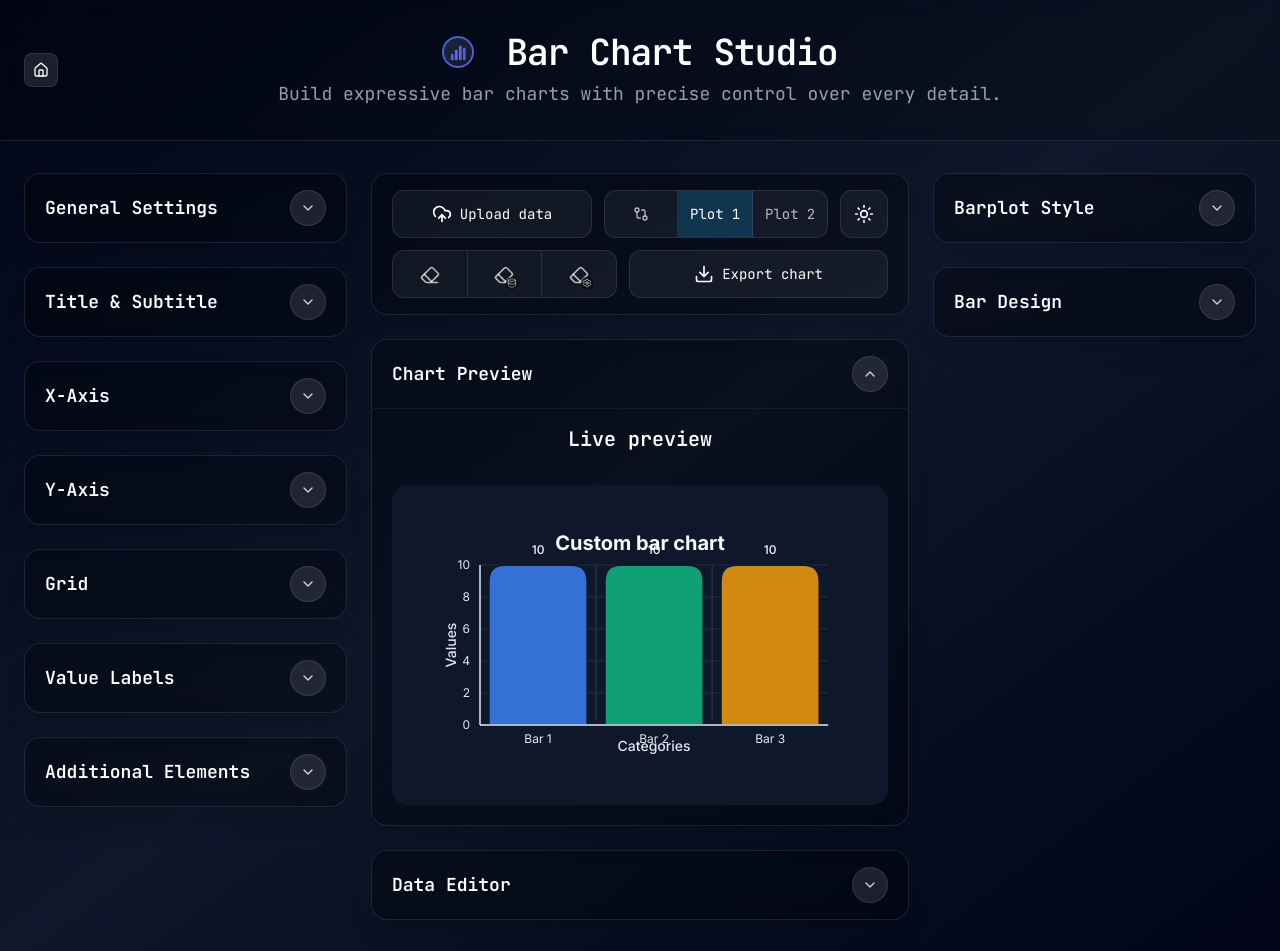
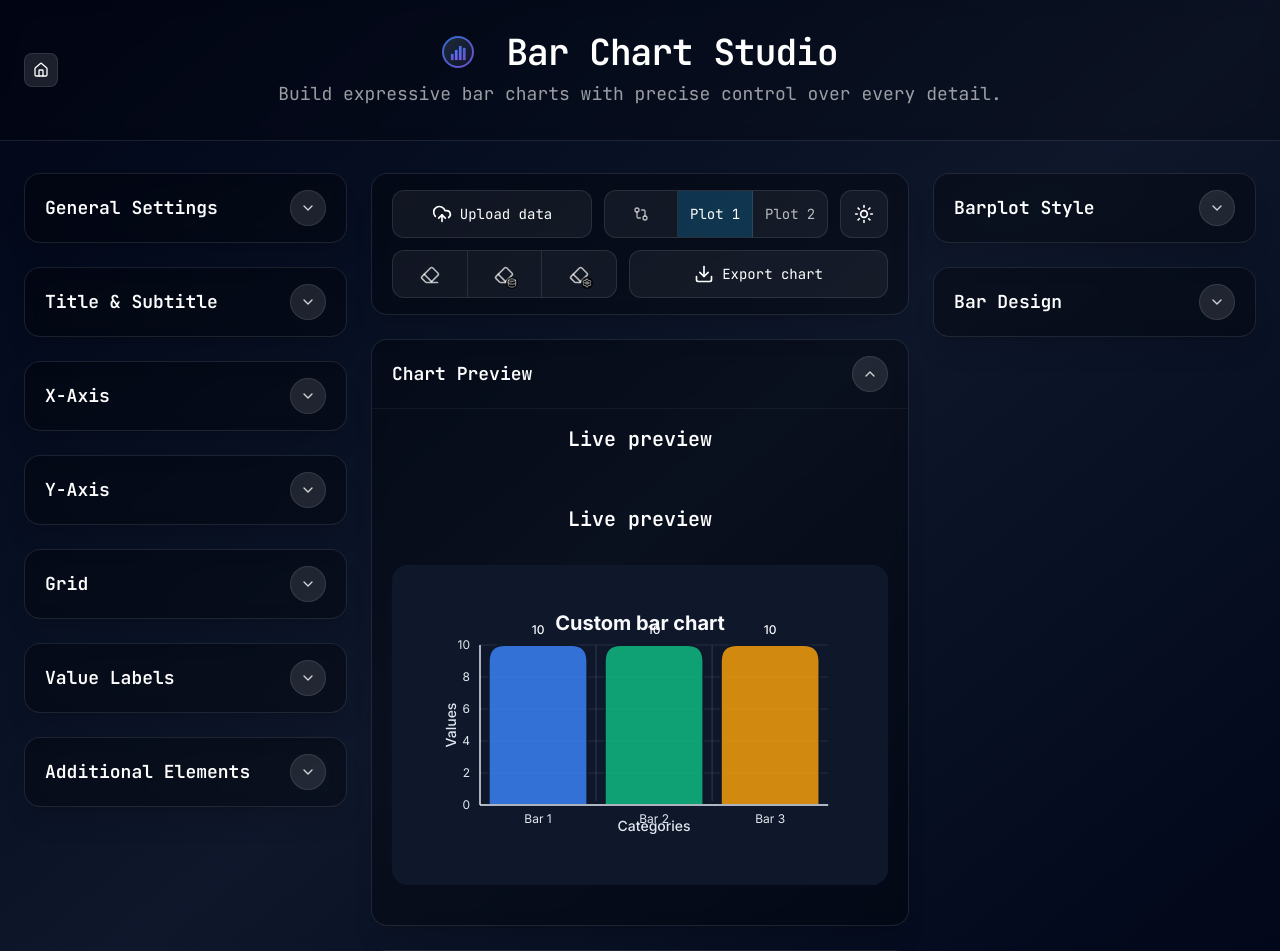
Before and after one commit to Prot10/Plot-Studio, a React (Vite) app: page /bar in a window 1280 px wide. Shown: the top 951 px of the page. Built offline with nearby package versions, Linux system fonts and the light colour scheme.

Commit message:
updated structure for the central panel

```diff
--- a/src/plots/bar/components/BarChartCentralPanel.tsx
+++ b/src/plots/bar/components/BarChartCentralPanel.tsx
@@ -1,10 +1,36 @@
 import { BlockGroup } from '../../../shared/components/BlockGroups';
-import { createChartPreviewBlock, type ChartPreviewBlockProps } from './CentralPanel/ChartPreviewBlock';
-import { createDataTableBlock, type DataTableBlockProps } from './CentralPanel/DataTableBlock';
+import { ChartPreviewBlock } from '../../../shared/components/ChartPreviewBlock';
+import { DataEditorBlock } from '../../../shared/components/DataEditorBlock';
+import { ChartPreview } from './CentralPanel/ChartPreview';
+import { DataTable } from './CentralPanel/DataTable';
+import type { BarChartSettings, BarDataPoint } from '../../../types/bar';
+import type { FocusTarget, HighlightKey, PaletteKey } from '../../../types/base';
+
+export type ChartPreviewAction = 'importData' | 'exportChart';
+
+export interface ChartPreviewProps {
+    settings: BarChartSettings;
+    onUpdateSettings: (settings: BarChartSettings) => void;
+    onHighlight: (keys: HighlightKey[]) => void;
+    onRequestFocus: (target: FocusTarget) => void;
+    actionRequest?: ChartPreviewAction | null;
+    onActionHandled?: () => void;
+    heading?: string;
+    isActive?: boolean;
+    onActivate?: () => void;
+    comparisonEnabled?: boolean;
+}
+
+export interface DataTableProps {
+    data: BarDataPoint[];
+    paletteName: PaletteKey;
+    onChange: (data: BarDataPoint[]) => void;
+    onDesignBar?: (barIndex: number) => void;
+}
 
 export interface BarChartCentralPanelProps {
-    chartPreview: ChartPreviewBlockProps[];
-    dataTable: DataTableBlockProps;
+    chartPreview: ChartPreviewProps[];
+    dataTable: DataTableProps;
 }
 
 export function BarChartCentralPanel({ chartPreview, dataTable }: BarChartCentralPanelProps) {
@@ -17,16 +43,19 @@ export function BarChartCentralPanel({ chartPreview, dataTable }: BarChartCentra
             content: (
                 <div className={chartPreview.length > 1 ? 'space-y-4 sm:space-y-6' : undefined}>
                     {chartPreview.map((previewProps, index) => (
-                        <div key={`preview-${index}`}>
-                            {createChartPreviewBlock(previewProps).content}
-                        </div>
+                        <ChartPreviewBlock
+                            key={`preview-${index}`}
+                            chartElement={<ChartPreview {...previewProps} />}
+                            heading={previewProps.heading}
+                            isActive={previewProps.isActive}
+                            onActivate={previewProps.onActivate}
+                            comparisonEnabled={previewProps.comparisonEnabled}
+                        />
                     ))}
                 </div>
             )
         }]
     };
-
-    const dataTableBlock = createDataTableBlock(dataTable);
 
     return (
         <div className="flex flex-col gap-4 sm:gap-6">
@@ -36,12 +65,13 @@ export function BarChartCentralPanel({ chartPreview, dataTable }: BarChartCentra
                 defaultExpanded={chartPreviewBlock.defaultExpanded}
                 className="w-full max-w-full overflow-hidden"
             />
-            <BlockGroup
-                title={dataTableBlock.title}
-                sections={dataTableBlock.sections}
-                defaultExpanded={dataTableBlock.defaultExpanded}
+            <DataEditorBlock
+                title="Data Editor"
+                defaultExpanded={false}
                 className="w-full max-w-full overflow-hidden"
-            />
+            >
+                <DataTable {...dataTable} />
+            </DataEditorBlock>
         </div>
     );
 }
--- a/src/plots/bar/components/CentralPanel/ChartPreviewBlock.tsx
+++ /dev/null
@@ -1,25 +0,0 @@
-import { ChartPreview } from './ChartPreview';
-import type { BarChartSettings } from '../../../../types/bar';
-import type { FocusTarget, HighlightKey } from '../../../../types/base';
-
-export type ChartPreviewAction = 'importData' | 'exportChart';
-
-export interface ChartPreviewBlockProps {
-    settings: BarChartSettings;
-    onUpdateSettings: (settings: BarChartSettings) => void;
-    onHighlight: (keys: HighlightKey[]) => void;
-    onRequestFocus: (target: FocusTarget) => void;
-    actionRequest?: ChartPreviewAction | null;
-    onActionHandled?: () => void;
-    heading?: string;
-    isActive?: boolean;
-    onActivate?: () => void;
-    comparisonEnabled?: boolean;
-}
-
-export function createChartPreviewBlock(props: ChartPreviewBlockProps) {
-    return {
-        id: 'chart-preview',
-        content: <ChartPreview {...props} />
-    };
-}
--- a/src/plots/bar/components/CentralPanel/DataImportDialog.tsx
+++ /dev/null
@@ -1 +0,0 @@
-export { default as DataImportDialog } from '../../../../shared/components/DataImportModal'
--- a/src/plots/bar/components/CentralPanel/DataTableBlock.tsx
+++ /dev/null
@@ -1,22 +0,0 @@
-import { DataTable } from './DataTable';
-import type { BarDataPoint } from '../../../../types/bar';
-import type { PaletteKey } from '../../../../types/base';
-
-export interface DataTableBlockProps {
-    data: BarDataPoint[];
-    paletteName: PaletteKey;
-    onChange: (data: BarDataPoint[]) => void;
-    onDesignBar?: (barIndex: number) => void;
-}
-
-export function createDataTableBlock(props: DataTableBlockProps) {
-    return {
-        id: 'data-table',
-        title: 'Data Editor',
-        defaultExpanded: false,
-        sections: [{
-            id: 'data-table-content',
-            content: <DataTable {...props} />
-        }]
-    };
-}
--- /dev/null
+++ b/src/shared/components/ChartPreviewBlock.tsx
@@ -0,0 +1,17 @@
+import { PreviewBlock, type PreviewBlockProps } from './PreviewBlock';
+
+export interface ChartPreviewBlockProps extends Omit<PreviewBlockProps, 'children'> {
+    chartElement: React.ReactNode;
+}
+
+export function ChartPreviewBlock({
+    chartElement,
+    heading = 'Live preview',
+    ...previewProps
+}: ChartPreviewBlockProps) {
+    return (
+        <PreviewBlock heading={heading} {...previewProps}>
+            {chartElement}
+        </PreviewBlock>
+    );
+}
--- /dev/null
+++ b/src/shared/components/DataEditorBlock.tsx
@@ -0,0 +1,37 @@
+import type { ReactNode } from 'react';
+import { BlockGroup } from './BlockGroups';
+
+export interface DataEditorBlockProps {
+    title?: string;
+    children: ReactNode;
+    defaultExpanded?: boolean;
+    className?: string;
+    bodyClassName?: string;
+    actions?: ReactNode;
+    headerActions?: ReactNode;
+}
+
+export function DataEditorBlock({
+    title = 'Data Editor',
+    children,
+    defaultExpanded = false,
+    className,
+    bodyClassName,
+    actions,
+    headerActions
+}: DataEditorBlockProps) {
+    return (
+        <BlockGroup
+            title={title}
+            sections={[{
+                id: 'data-editor-content',
+                content: children
+            }]}
+            defaultExpanded={defaultExpanded}
+            className={className}
+            bodyClassName={bodyClassName}
+            actions={actions}
+            headerActions={headerActions}
+        />
+    );
+}
--- /dev/null
+++ b/src/shared/components/PreviewBlock.tsx
@@ -0,0 +1,47 @@
+import type { ReactNode } from 'react';
+
+export interface PreviewBlockProps {
+    children: ReactNode;
+    heading?: string;
+    isActive?: boolean;
+    onActivate?: () => void;
+    comparisonEnabled?: boolean;
+    className?: string;
+}
+
+export function PreviewBlock({
+    children,
+    heading,
+    isActive = true,
+    onActivate,
+    comparisonEnabled = false,
+    className = ''
+}: PreviewBlockProps) {
+    const classNames = (...values: Array<string | false | null | undefined>) => {
+        return values.filter(Boolean).join(' ');
+    };
+
+    return (
+        <div className={`flex h-full flex-col gap-8 ${className}`}>
+            {heading && (
+                <div className="text-center">
+                    <h2 className="text-xl font-semibold text-white">{heading}</h2>
+                </div>
+            )}
+            <div
+                className={classNames(
+                    'relative flex min-h-[280px] sm:min-h-[420px] flex-1 items-center justify-center transition w-full max-w-full overflow-hidden',
+                    comparisonEnabled
+                        ? classNames(
+                            'border border-white/10',
+                            isActive ? 'ring-2 ring-sky-400/70 border-sky-400/60' : 'border-white/10'
+                        )
+                        : 'rounded-2xl'
+                )}
+                onClick={onActivate}
+            >
+                {children}
+            </div>
+        </div>
+    );
+}
```
Also changed, not shown: 1 other file (tests, documents, lock files or other folders).
